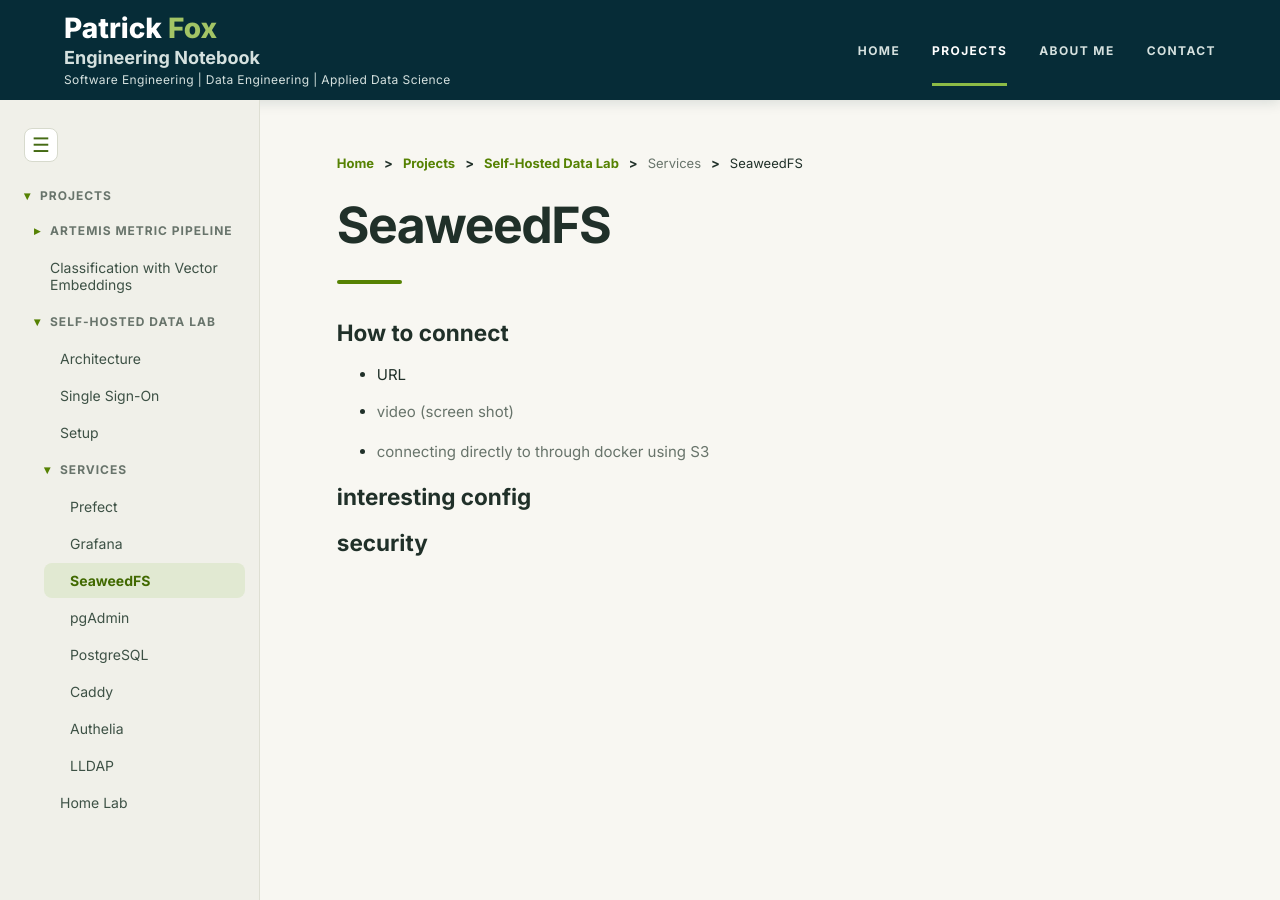
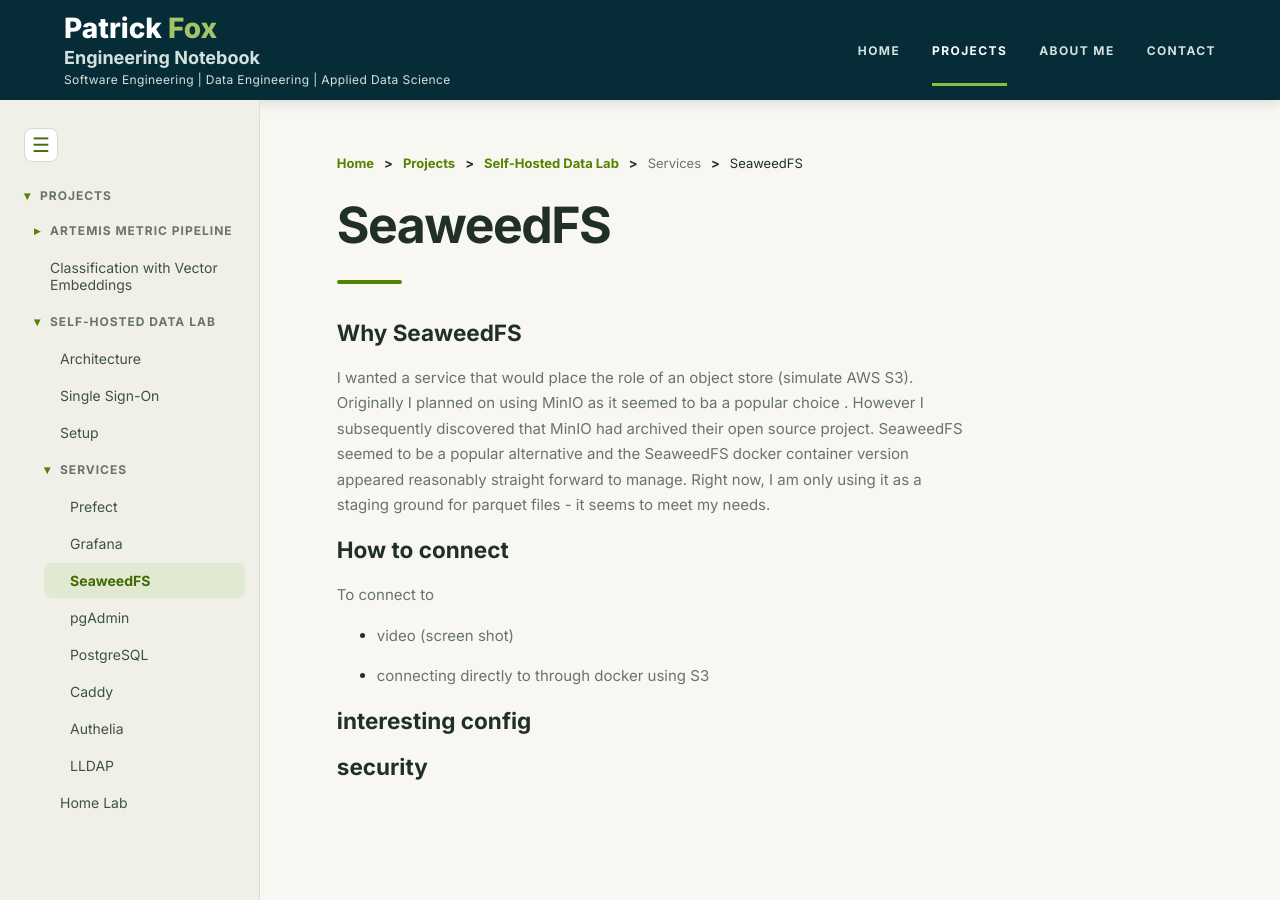
Before and after one commit to pgfox/pgfox.github.io, an MkDocs documentation site: the page built from docs/projects/data-lab/services/seaweedfs.md, in a window 1280 px wide. Built offline with MkDocs 1.6.1, drawn with Linux system fonts in a browser that asks for light colours.

Commit message:
added some notes

```diff
--- a/docs/projects/data-lab/services/seaweedfs.md
+++ b/docs/projects/data-lab/services/seaweedfs.md
@@ -1,7 +1,16 @@
 # SeaweedFS
 
+## Why SeaweedFS
+
+I wanted a service that would place the role of an object store (simulate AWS S3). Originally I planned on using MinIO as it seemed to ba a popular choice . However I subsequently discovered that MinIO had archived their open source project.
+SeaweedFS seemed to be a popular alternative and the SeaweedFS docker container version appeared reasonably straight forward to manage.
+Right now, I am only using it as a staging ground for parquet files - it seems to meet my needs.
+
+
 ## How to connect
-- URL
+
+To connect to
+
 - video (screen shot)
 
 - connecting directly to through docker using S3
```
Also changed, not shown: docs/projects/artemis-metrics/setup.md (+6 -1 lines), docs/projects/data-lab/setup.md (+4 -3 lines).
